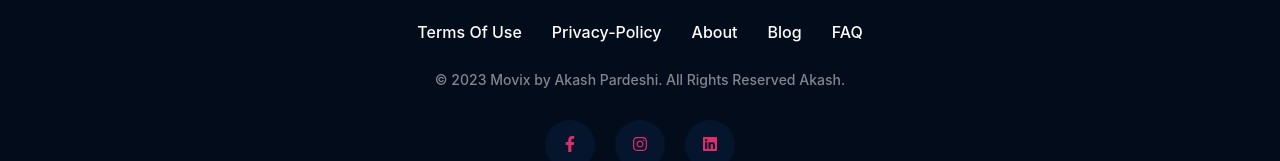
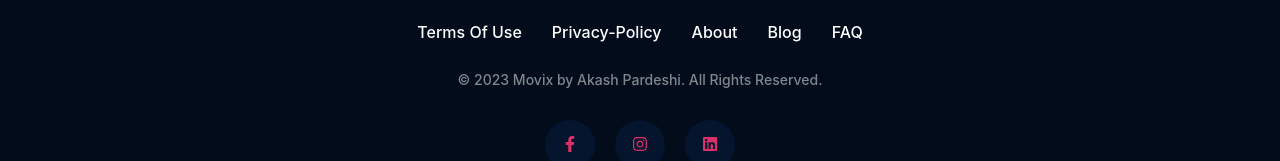
Before and after one commit to akashp99/Movix, a React (Vite) app: page / in a window 1280 px wide. Shown: the part 1098-1259 px from the top of the page. Built offline with nearby package versions, Linux system fonts and the light colour scheme; no server answers.

Commit message:
Update Footer.jsx

```diff
--- a/src/components/footer/Footer.jsx
+++ b/src/components/footer/Footer.jsx
@@ -21,7 +21,7 @@ const Footer = () => {
                     <li className="menuItem">FAQ</li>
                 </ul>
                 <div className="infoText">
-                    &copy;  {new Date().getFullYear()} Movix by Akash Pardeshi. All Rights Reserved Akash.
+                    &copy;  {new Date().getFullYear()} Movix by Akash Pardeshi. All Rights Reserved.
                 </div>
                 <div className="socialIcons">
                     <span className="icon">
```
